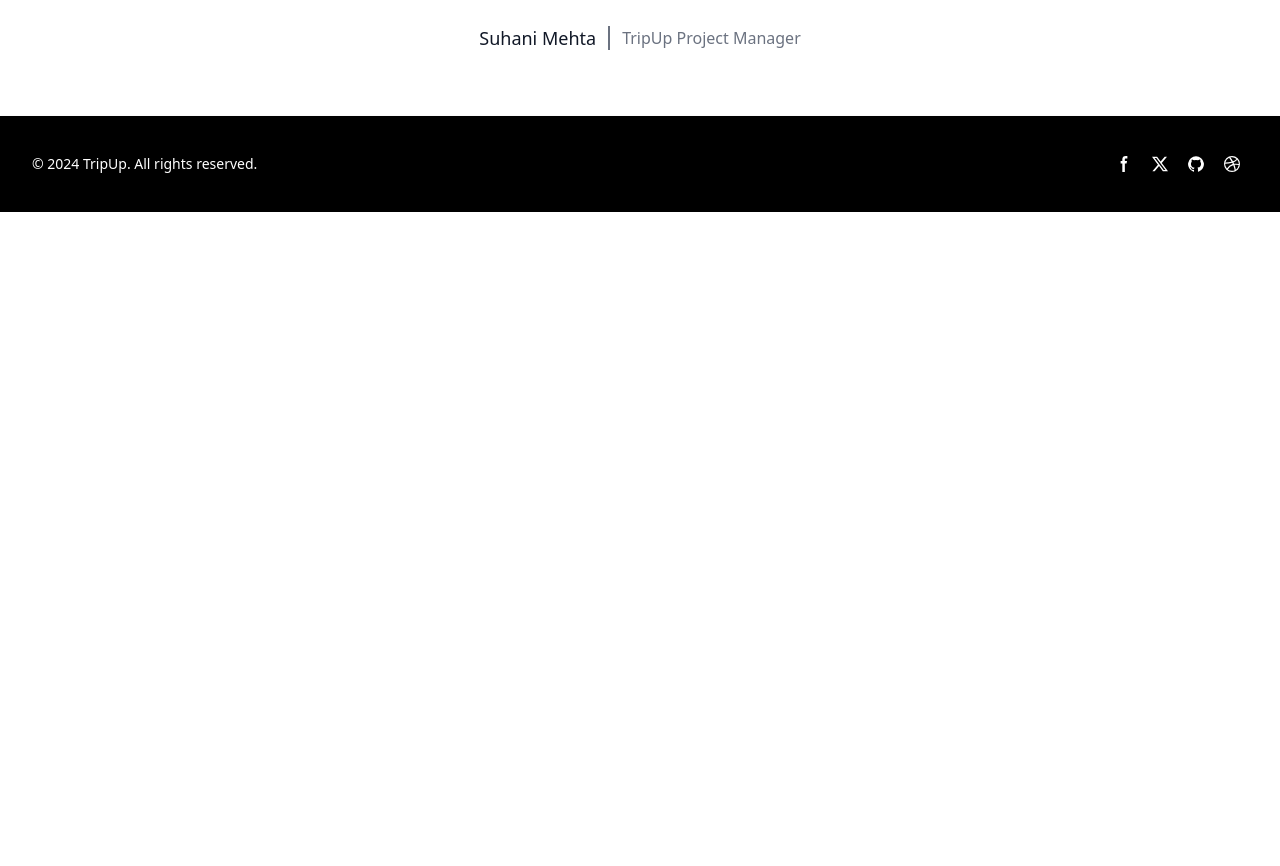
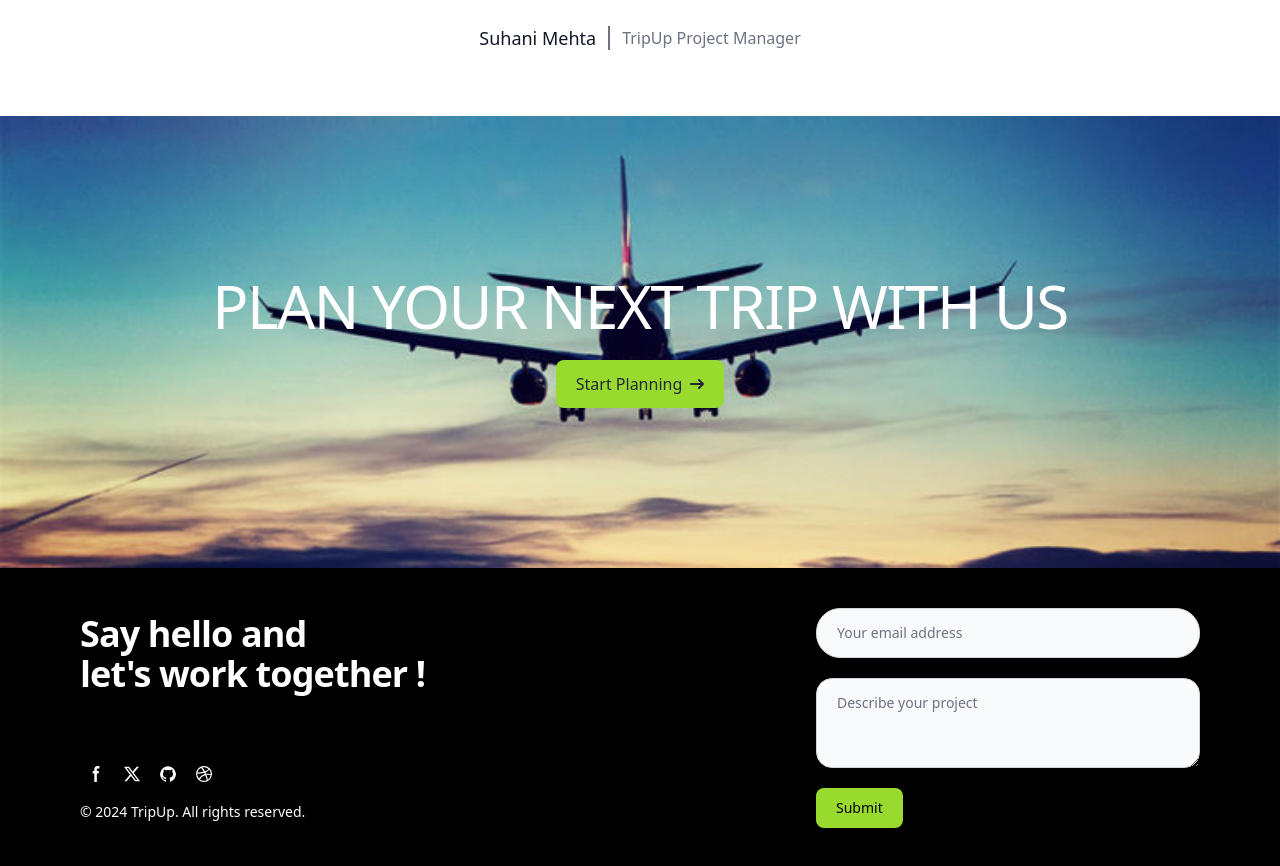
Before and after one commit to Phithatsanan/TripUp, a React (Vite) app in the folder tripup-frontend/: page / in a window 1280 px wide. Shown: the part 888-1754 px from the top of the page. Before the commit the page ends 1100 px from the top, so only its background shows below. Built offline with nearby package versions, Linux system fonts and the light colour scheme; the HTML template or start-up script is replaced by a standard one.

Commit message:
update home and footer

```diff
--- a/tripup-frontend/src/components/Footer.tsx
+++ b/tripup-frontend/src/components/Footer.tsx
@@ -3,11 +3,12 @@
 export default function Footer() {
     return (
         <>
-            <footer className=" bg-black  shadow sm:flex sm:items-center sm:justify-between p-4 sm:p-6 xl:p-8 dark:bg-gray-800 antialiased">
-                <p className="mb-4 text-sm text-center text-white dark:text-gray-400 sm:mb-0">
-                    &copy; 2024 <a href="https://tripingup.vercel.app/" className="hover:underline" target="_blank">TripUp</a>. All rights reserved.
-                </p>
-                <div className="flex justify-center items-center space-x-1">
+            <footer className=" bg-black shadow sm:flex sm:items-center sm:justify-between p-4 sm:p-6 xl:py-10 xl:px-20 dark:bg-gray-800 antialiased">
+
+
+                <div className="">
+                    <p className="mb-4 lg:mb-16 text-3xl font-semibold tracking-tight leading-tight text-white  md:text-4xl">Say hello and<br /> let's work together !</p>
+                    <div className="mb-4 flex justify-left items-center space-x-1 sm:mb-3">
                         <a href="#" data-tooltip-target="tooltip-facebook" className="inline-flex justify-center p-2 text-white rounded-lg cursor-pointer dark:text-gray-400 dark:hover:text-white hover:text-gray-900 hover:bg-gray-100 dark:hover:bg-gray-600">
                             <svg className="w-4 h-4" aria-hidden="true" xmlns="http://www.w3.org/2000/svg" fill="currentColor" viewBox="0 0 8 19">
                                 <path fillRule="evenodd" d="M6.135 3H8V0H6.135a4.147 4.147 0 0 0-4.142 4.142V6H0v3h2v9.938h3V9h2.021l.592-3H5V3.591A.6.6 0 0 1 5.592 3h.543Z" clipRule="evenodd" />
@@ -49,6 +50,27 @@ export default function Footer() {
                             <div className="tooltip-arrow" data-popper-arrow></div>
                         </div>
                     </div>
+                    <p className=" text-sm  text-white dark:text-gray-400 ">
+                        &copy; 2024 <a href="https://tripingup.vercel.app/" className="hover:underline" target="_blank">TripUp</a>. All rights reserved.
+                    </p>
+                </div>
+                <div className=" min-w-96 ">
+                    {/* <p className="mb-4 lg:mb-16 text-3xl font-semibold tracking-tight leading-tight text-white  md:text-4xl">Say hello and<br /> let's work together !</p> */}
+
+
+
+                    <form className="max-w-md mx-auto">
+                        <div className="relative z-0 w-full mb-5 group">
+                            <input type="search" id="default-search" className="block w-full p-3.5 ps-5 text-sm text-gray-900 border border-gray-300 rounded-3xl bg-gray-50 focus:ring-[#98DB2E] focus:border-[#98DB2E] dark:bg-gray-700 dark:border-gray-600 dark:placeholder-gray-400 dark:text-white dark:focus:ring-blue-500 dark:focus:border-blue-500" placeholder="Your email address" required />
+                        </div>
+                        <div className="relative z-0 w-full mb-5 group">
+                            <textarea rows={3} id="default-search" className="block w-full p-3.5 ps-5 text-sm text-gray-900 border border-gray-300 rounded-2xl bg-gray-50 focus:ring-[#98DB2E] focus:border-[#98DB2E] dark:bg-gray-700 dark:border-gray-600 dark:placeholder-gray-400 dark:text-white dark:focus:ring-blue-500 dark:focus:border-blue-500" placeholder="Describe your project" required />
+                        </div>
+                        <button type="submit" className="text-black bg-[#98DB2E]  hover:bg-[#99db2eca]   font-medium rounded-lg text-sm w-full sm:w-auto px-5 py-2.5 text-center ">Submit</button>
+                    </form>
+
+                </div>
+
             </footer>
         </>
     )
--- a/tripup-frontend/src/pages/Home.tsx
+++ b/tripup-frontend/src/pages/Home.tsx
@@ -2,13 +2,37 @@
 
 //import { GoogleLogin } from 'react-google-login';
 //import { auth } from './firebase.js'; // Adjust the path as necessary
+import { useState } from 'react';
+import { Modal } from 'flowbite-react';
+import { auth, provider } from '../firebase';
+import { signInWithPopup } from 'firebase/auth';
 
 import { Link } from 'react-router-dom';
 import Layout from './Layout';
 
 export default function Home() {
 
+  const [openModal, setOpenModal] = useState(false);
 
+  const signInWithGoogle = () => {
+    signInWithPopup(auth, provider)
+      .then((result) => {
+        // This gives you a Google Access Token. You can use it to access the Google API.
+        //const credential = GoogleAuthProvider.credentialFromResult(result);
+        //const token = credential.accessToken;
+        // The signed-in user info.
+        const user = result.user;
+        console.log(user);
+        // You can redirect the user to another page or update the UI accordingly
+      })
+      .catch((error) => {
+        // Handle Errors here.
+        //const errorCode = error.code;
+        const errorMessage = error.message;
+        console.error(errorMessage);
+        // You can show error messages to users here
+      });
+  };
 
   return (
     <>
@@ -26,8 +50,6 @@ export default function Home() {
             </svg>
           </Link>
         </div>
-
-        {/* <img className="h-auto max-w-full" src="https://www.letsphuket.com/wp-content/uploads/phuket1.jpg" alt="image description" /> */}
 
         <section className="bg-white dark:bg-gray-900">
           <div className="max-w-screen-xl px-8 py-24 mx-auto text-center lg:py-16 lg:px-6 sm:py-8">
@@ -49,7 +71,48 @@ export default function Home() {
           </div>
         </section>
 
+        <div className=" py-40 px-10 md:px-20 sm:py-50 bg-center  bg-cover bg-[url('/src/assets/plane.jpeg')]" >
+          <h1 className=" text-4xl text-center  font-medium leading-none tracking-tight text-white md:text-5xl lg:text-6xl dark:text-white mb-6">PLAN YOUR NEXT TRIP WITH US</h1>
+
+          {/* <p className="mb-6 text-lg font-normal text-white lg:text-xl text-center dark:text-gray-400">Here at TripUp we focus on markets where technology, innovation, and capital can unlock long-term value and drive economic growth.</p> */}
+          <div className='flex justify-center'>
+            <button onClick={() => setOpenModal(true)} className="inline-flex items-center px-5 py-3 text-base font-medium text-center text-gray-800 bg-[#98DB2E] rounded-lg hover:bg-[#99db2eca] " >
+              Start Planning
+              <svg className="w-3.5 h-3.5 ms-2 rtl:rotate-180" aria-hidden="true" xmlns="http://www.w3.org/2000/svg" fill="none" viewBox="0 0 14 10">
+                <path stroke="currentColor" strokeLinecap="round" strokeLinejoin="round" strokeWidth="2" d="M1 5h12m0 0L9 1m4 4L9 9" />
+              </svg>
+            </button>
+          </div>
+        </div>
+
+        {/* <img className="h-auto max-w-full" src="https://www.letsphuket.com/wp-content/uploads/phuket1.jpg" alt="image description" /> */}
+
+
+
       </Layout>
+
+      <Modal show={openModal} className='bg-black' size="sm" position="center" onClose={() => setOpenModal(false)} popup >
+        <Modal.Header ></Modal.Header>
+        <Modal.Body>
+          <h1 className='text-center mb-10 text-2xl font-medium text-black'>Sign In</h1>
+          <div className=" flex flex-col items-center">
+            <button onClick={signInWithGoogle} type="button" className=" w-60 flex items-center justify-center text-gray-900 bg-white border border-gray-300 focus:outline-none hover:bg-gray-100 font-medium rounded-lg text-sm px-5 py-2.5 mb-3  dark:bg-gray-800 dark:text-white dark:border-gray-600 dark:hover:bg-gray-700 dark:hover:border-gray-600 dark:focus:ring-gray-700">
+              <svg className="mr-2" xmlns="http://www.w3.org/2000/svg" x="0px" y="0px" width="30" height="30" viewBox="0 0 48 48">
+                <path fill="#FFC107" d="M43.611,20.083H42V20H24v8h11.303c-1.649,4.657-6.08,8-11.303,8c-6.627,0-12-5.373-12-12c0-6.627,5.373-12,12-12c3.059,0,5.842,1.154,7.961,3.039l5.657-5.657C34.046,6.053,29.268,4,24,4C12.955,4,4,12.955,4,24c0,11.045,8.955,20,20,20c11.045,0,20-8.955,20-20C44,22.659,43.862,21.35,43.611,20.083z"></path><path fill="#FF3D00" d="M6.306,14.691l6.571,4.819C14.655,15.108,18.961,12,24,12c3.059,0,5.842,1.154,7.961,3.039l5.657-5.657C34.046,6.053,29.268,4,24,4C16.318,4,9.656,8.337,6.306,14.691z"></path><path fill="#4CAF50" d="M24,44c5.166,0,9.86-1.977,13.409-5.192l-6.19-5.238C29.211,35.091,26.715,36,24,36c-5.202,0-9.619-3.317-11.283-7.946l-6.522,5.025C9.505,39.556,16.227,44,24,44z"></path><path fill="#1976D2" d="M43.611,20.083H42V20H24v8h11.303c-0.792,2.237-2.231,4.166-4.087,5.571c0.001-0.001,0.002-0.001,0.003-0.002l6.19,5.238C36.971,39.205,44,34,44,24C44,22.659,43.862,21.35,43.611,20.083z"></path>
+              </svg>
+
+              Sign in with Google
+            </button>
+            <button type="button" className=" w-60 flex items-center justify-center text-gray-900 bg-white border border-gray-300 focus:outline-none hover:bg-gray-100  font-medium rounded-lg text-sm px-5 py-2.5 mb-5  dark:bg-gray-800 dark:text-white dark:border-gray-600 dark:hover:bg-gray-700 dark:hover:border-gray-600 dark:focus:ring-gray-700">
+              <svg className="mr-2" xmlns="http://www.w3.org/2000/svg" x="0px" y="0px" width="30" height="30" viewBox="0 0 50 50">
+                <path d="M25,3C12.85,3,3,12.85,3,25c0,11.03,8.125,20.137,18.712,21.728V30.831h-5.443v-5.783h5.443v-3.848 c0-6.371,3.104-9.168,8.399-9.168c2.536,0,3.877,0.188,4.512,0.274v5.048h-3.612c-2.248,0-3.033,2.131-3.033,4.533v3.161h6.588 l-0.894,5.783h-5.694v15.944C38.716,45.318,47,36.137,47,25C47,12.85,37.15,3,25,3z"></path>
+              </svg>
+              Sign in with Facebook
+            </button>
+          </div>
+
+        </Modal.Body>
+      </Modal>
     </>
   );
 }
```
Also changed, not shown: tripup-frontend/index.html (line endings or trailing spaces), tripup-frontend/src/assets/plane.jpeg (added). Lines whose indentation alone changed are shown as unchanged.
